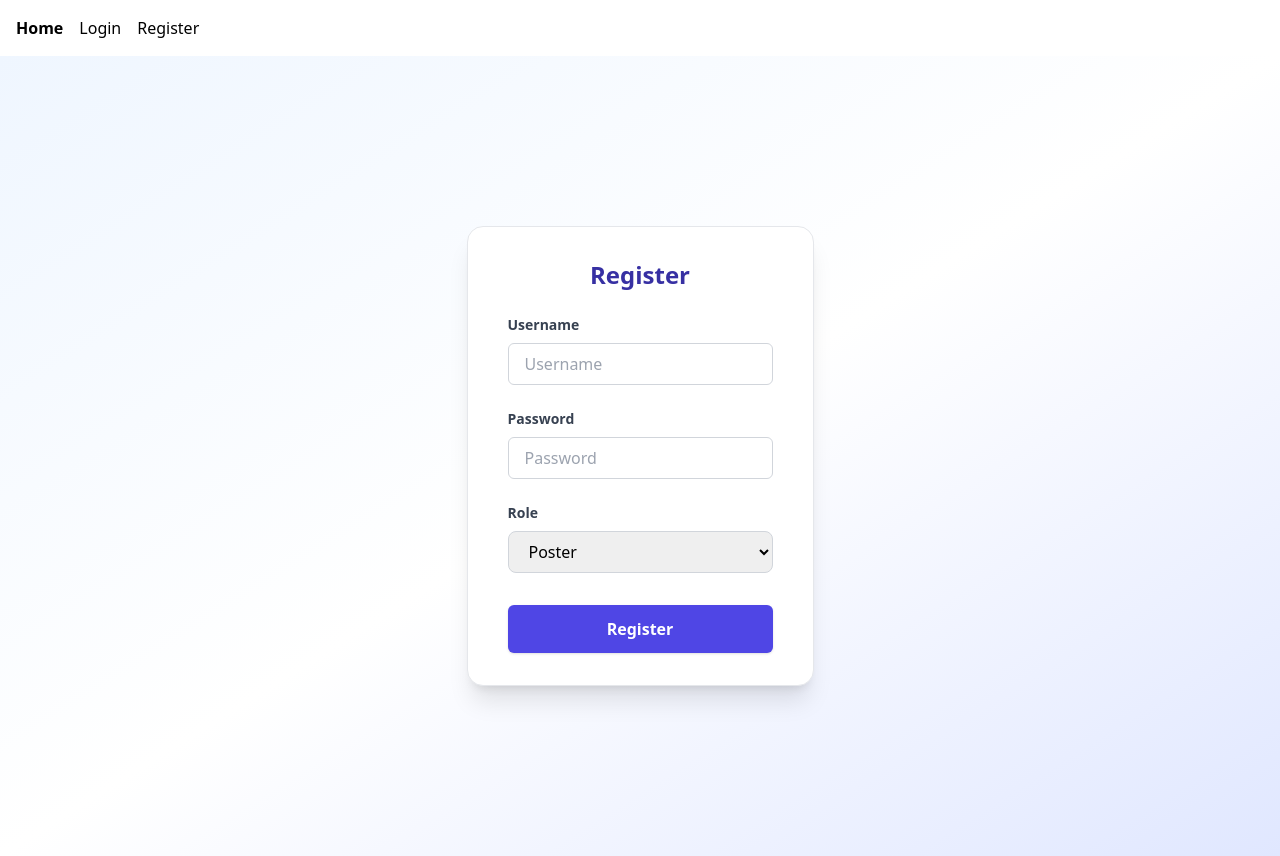
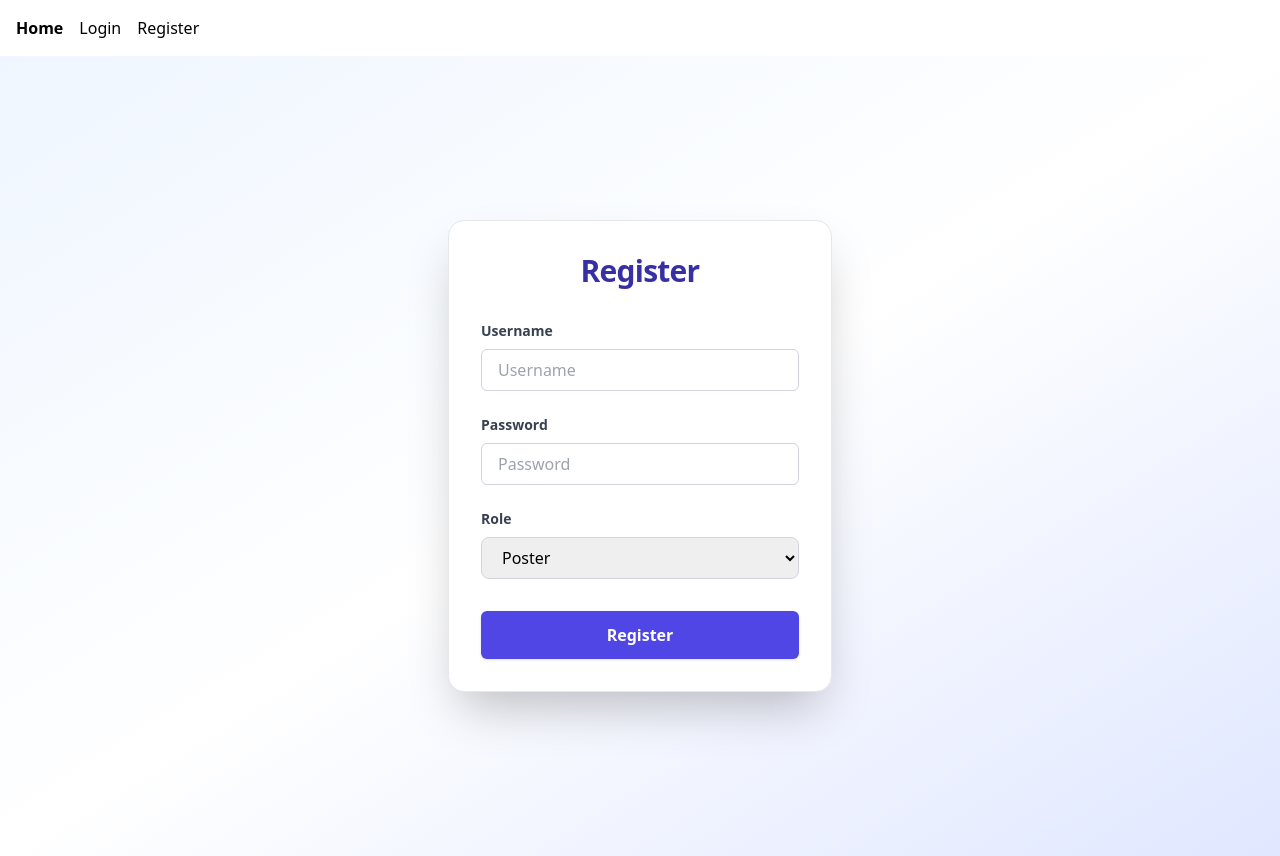
Before and after one commit to namann06/MicroHustle, a React (Create React App) app in the folder frontend/: page /register in a window 1280 px wide. Built offline with nearby package versions, Linux system fonts and the light colour scheme.

Commit message:
login form fix

```diff
--- a/frontend/src/components/ui/form.js
+++ b/frontend/src/components/ui/form.js
@@ -2,12 +2,16 @@ import * as React from "react"
 import { useFormContext, FormProvider } from "react-hook-form"
 
 export function Form({ children, ...props }) {
+  // Only pass DOM props to <form>
+  const { action, method, onSubmit, className, style, ...rest } = props;
   const methods = useFormContext?.() || {};
   return (
     <FormProvider {...methods}>
-      <form {...props}>{children}</form>
+      <form action={action} method={method} onSubmit={onSubmit} className={className} style={style}>
+        {children}
+      </form>
     </FormProvider>
-  )
+  );
 }
 
 export function FormField({ name, control, render }) {
--- a/frontend/src/pages/Login.js
+++ b/frontend/src/pages/Login.js
@@ -45,10 +45,9 @@ function Login({ setCurrentUser }) {
 
   return (
     <div className="flex justify-center items-center min-h-screen bg-gradient-to-br from-blue-50 via-white to-indigo-100">
-      <Form {...form}>
-        <form onSubmit={form.handleSubmit(onSubmit)} className="w-full max-w-md bg-white shadow-xl rounded-2xl px-10 py-8 space-y-6 border border-gray-200">
-          <h2 className="text-2xl font-bold mb-6 text-center text-indigo-800">Login</h2>
-          {error && <div className="text-red-600 text-center mb-2">{error}</div>}
+      <Form onSubmit={form.handleSubmit(onSubmit)} className="w-full max-w-sm p-6 sm:p-8 bg-white rounded-2xl shadow-2xl border border-gray-200 space-y-6">
+          <h2 className="text-3xl font-extrabold mb-8 text-center text-indigo-800 tracking-tight">Login</h2>
+          {error && <div className="text-red-600 text-center mb-4 font-medium">{error}</div>}
           <FormField
             control={form.control}
             name="username"
@@ -76,7 +75,6 @@ function Login({ setCurrentUser }) {
             )}
           />
           <Button className="w-full bg-indigo-600 hover:bg-indigo-700 text-white font-bold py-3 px-6 rounded-lg transition duration-200 shadow" type="submit">Login</Button>
-        </form>
       </Form>
     </div>
   );
--- a/frontend/src/pages/Register.js
+++ b/frontend/src/pages/Register.js
@@ -50,11 +50,11 @@ function Register({ setCurrentUser }) {
 
   return (
     <div className="flex justify-center items-center min-h-screen bg-gradient-to-br from-blue-50 via-white to-indigo-100">
-      <Form {...form}>
-        <form onSubmit={form.handleSubmit(onSubmit)} className="w-full max-w-md bg-white shadow-xl rounded-2xl px-10 py-8 space-y-6 border border-gray-200">
-          <h2 className="text-2xl font-bold mb-6 text-center text-indigo-800">Register</h2>
-          {success && <div className="text-green-600 text-center mb-2">Registration successful! You are now logged in.</div>}
-          {error && <div className="text-red-600 text-center mb-2">{error}</div>}
+      <div className="w-full max-w-sm p-6 sm:p-8 bg-white rounded-2xl shadow-2xl border border-gray-200">
+        <h2 className="text-3xl font-extrabold mb-8 text-center text-indigo-800 tracking-tight">Register</h2>
+        {success && <div className="text-green-600 text-center mb-4 font-medium">Registration successful! You are now logged in.</div>}
+        {error && <div className="text-red-600 text-center mb-4 font-medium">{error}</div>}
+        <Form onSubmit={form.handleSubmit(onSubmit)} className="space-y-6">
           <FormField
             control={form.control}
             name="username"
@@ -98,8 +98,8 @@ function Register({ setCurrentUser }) {
             )}
           />
           <Button className="w-full bg-indigo-600 hover:bg-indigo-700 text-white font-bold py-3 px-6 rounded-lg transition duration-200 shadow" type="submit">Register</Button>
-        </form>
-      </Form>
+        </Form>
+      </div>
     </div>
   );
 }
```
